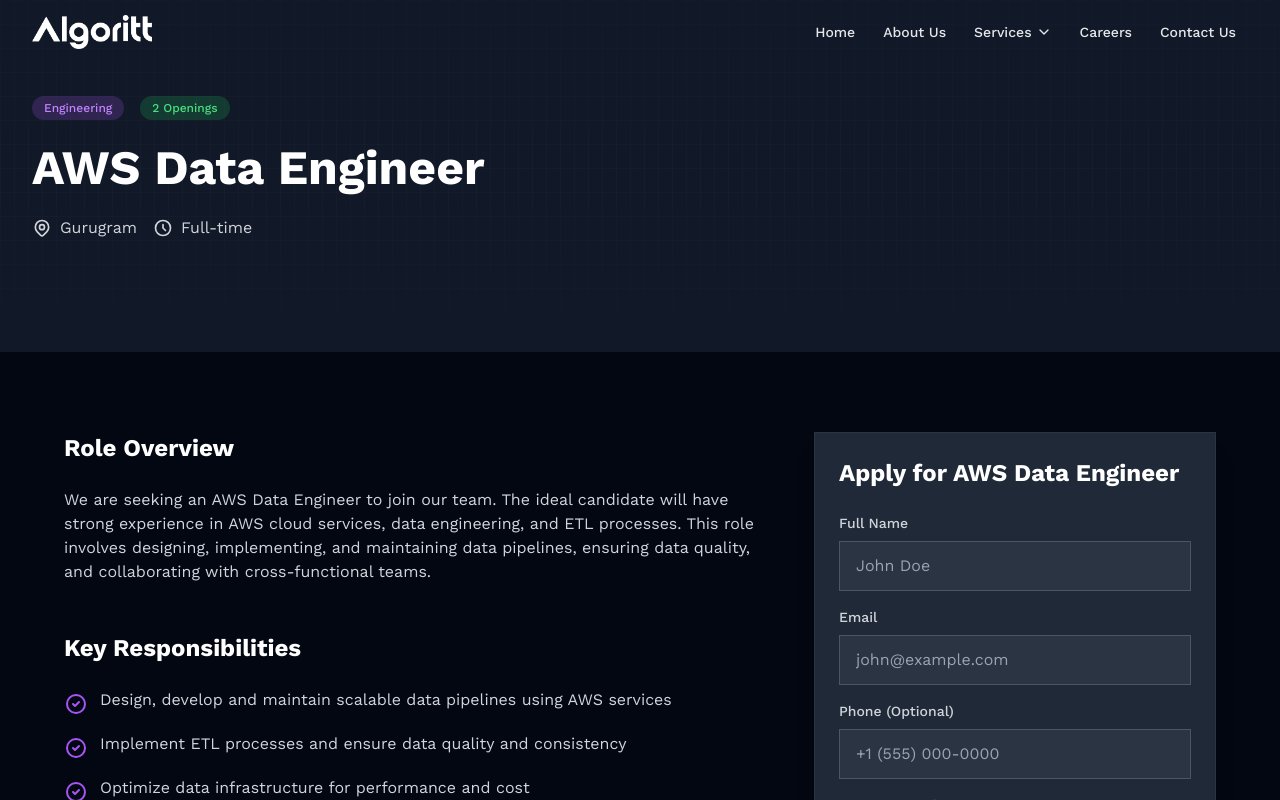
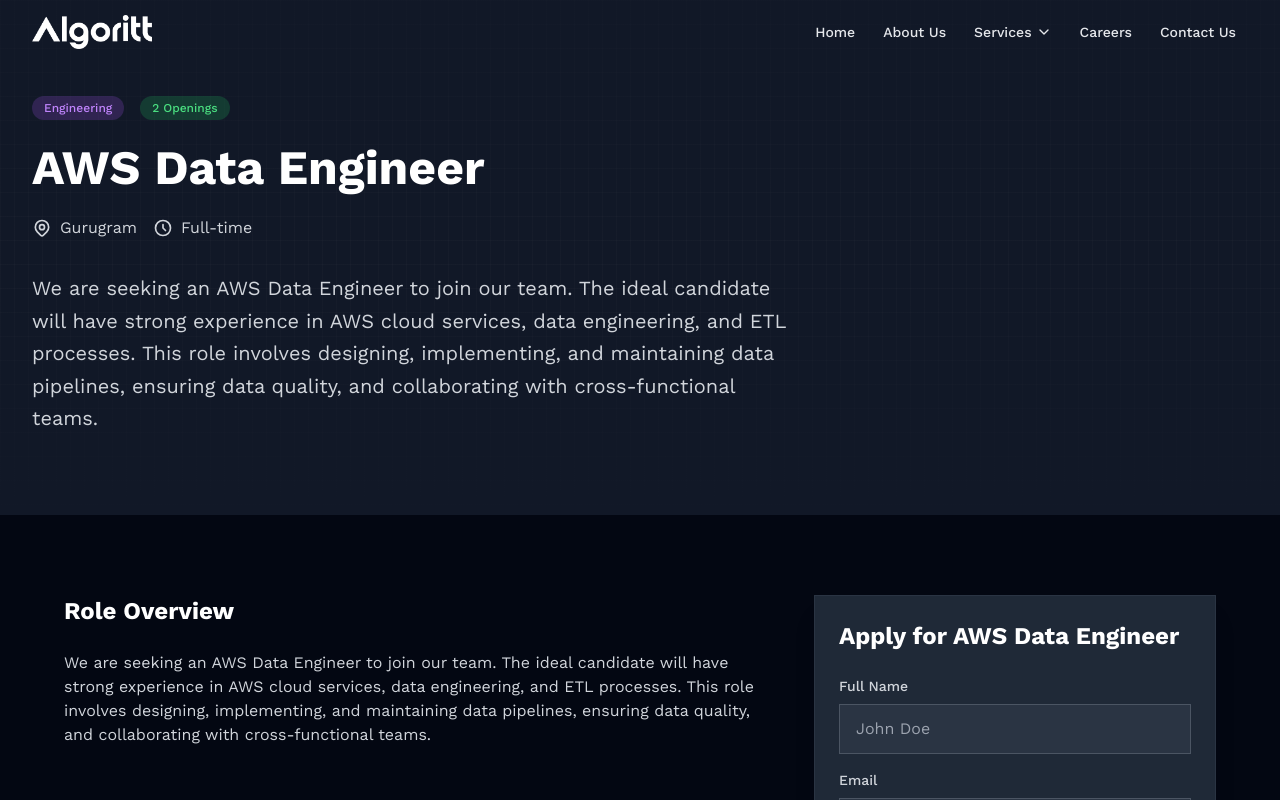
Before and after one commit to algoritt/algoritt-website, a Next.js app: page /careers/aws-data-engineer in a window 1280 px wide. Shown: the top 800 px of the page. Built offline with nearby package versions, Linux system fonts and the light colour scheme.

Commit message:
refactor(careers): update HeroSection to use roleOverview

```diff
--- a/src/components/ui/careers/HeroSection.tsx
+++ b/src/components/ui/careers/HeroSection.tsx
@@ -89,7 +89,7 @@
             transition={{ delay: 0.35, duration: 0.3 }}
             className="text-xl text-gray-300 leading-relaxed"
           >
-            {position.description}
+            {position.roleOverview}
           </motion.p>
         </motion.div>
       </div>
```
